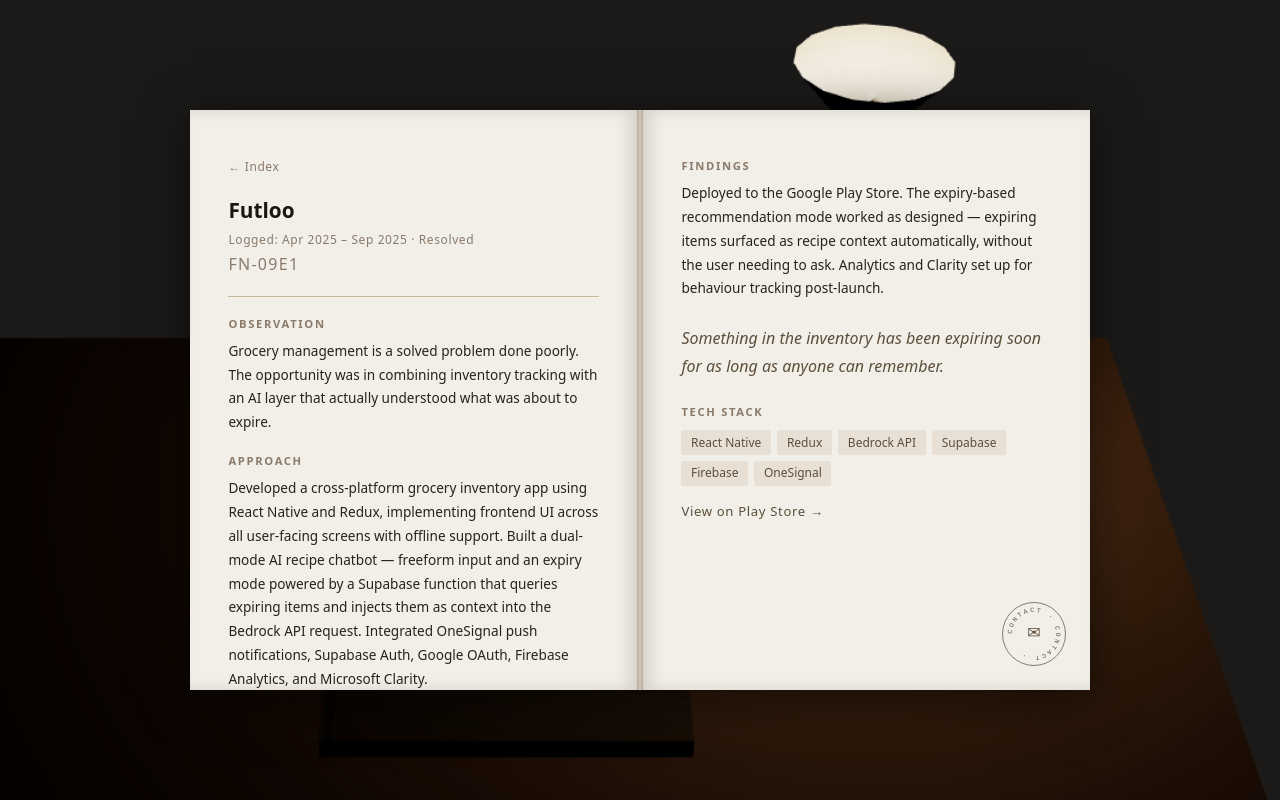
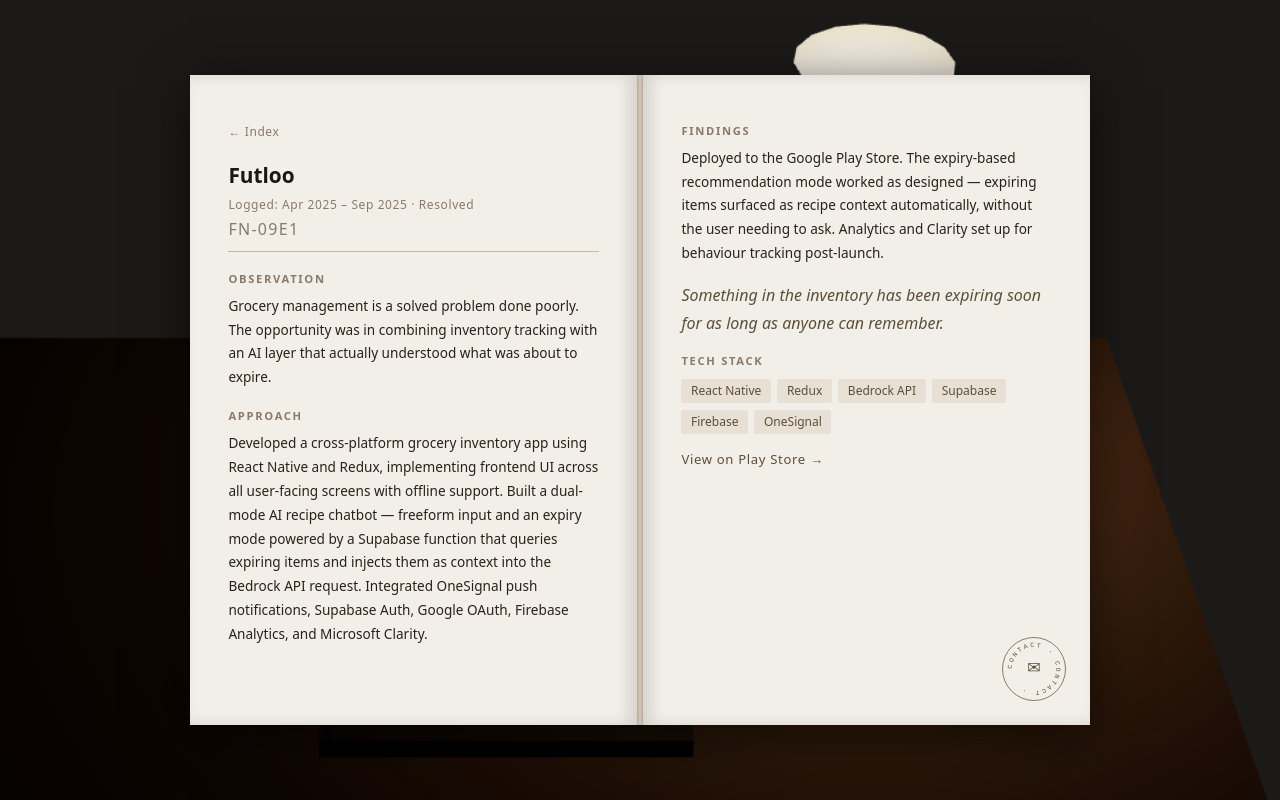
Before and after one commit to Deyad11/field-notes, a Next.js app: page /entry/futloo-ai in a window 1280 px wide. Built offline with nearby package versions, Linux system fonts and the light colour scheme.

Commit message:
fix: journal layout spacing and ID divider gap

```diff
--- a/app/components/MobileJournal.tsx
+++ b/app/components/MobileJournal.tsx
@@ -278,7 +278,7 @@
               margin: "0.2rem 0 0",
               letterSpacing: "0.08em",
               fontFamily: "var(--font-handwritten)",
-              minHeight: "1em",
+              minHeight: "1.2em",
             }}
           >
             {revealedId}
@@ -344,19 +344,23 @@
         </p>
       </div>
 
-      {entry.anomaly && revealedAnomaly && (
+      {entry.anomaly && (
+        <div style={{ minHeight: "3.5rem" }}>
+          {revealedAnomaly && (
             <p
               style={{
-            fontFamily: "var(--font-handwritten)",
                 fontSize: "1rem",
                 color: C.inkMid,
                 lineHeight: "1.8",
                 margin: 0,
                 fontStyle: "italic",
+                fontFamily: "var(--font-handwritten)",
               }}
             >
               {revealedAnomaly}
             </p>
+          )}
+        </div>
       )}
 
       <Divider />
@@ -596,7 +600,7 @@
           style={{
             flex: 1,
             overflowY: "auto",
-            padding: `${canGoBack ? "72px" : "1.5rem"} 1.6rem ${canGoForward ? "80px" : "2rem"}`,
+            padding: `${canGoBack ? "72px" : "1.5rem"} 1.6rem ${canGoForward ? "80px" : "4rem"}`,
             position: "relative",
           }}
         >
--- a/app/entry/[slug]/page.tsx
+++ b/app/entry/[slug]/page.tsx
@@ -31,7 +31,7 @@
       style={{
         display: "flex",
         width: "min(900px, 95vw)",
-        height: "min(580px, 80vh)",
+        minHeight: "min(580px, 80vh)",
         boxShadow: "0 8px 48px rgba(0,0,0,0.6)",
         opacity: journalOpen ? 1 : 0,
         transition: "opacity 1s ease 0.3s",
@@ -43,7 +43,7 @@
         style={{
           flex: 1,
           background: "#F2EFE9",
-          padding: "clamp(1.5rem, 4vw, 3rem) clamp(1.2rem, 3vw, 2.5rem)",
+          padding: "clamp(1.5rem, 4vw, 3rem) clamp(1.2rem, 3vw, 2.5rem) 5rem",
           borderRight: "none",
           boxShadow: "inset -8px 0 15px rgba(0,0,0,0.12)",
           display: "flex",
@@ -92,8 +92,6 @@
                 margin: "0.2rem 0 0",
                 letterSpacing: "0.08em",
                 fontFamily: "var(--font-handwritten)",
-
-                minHeight: "1em",
               }}
             >
               {revealedId}
@@ -105,7 +103,7 @@
           style={{
             border: "none",
             borderTop: "1px solid #C8B89A",
-            margin: "0",
+            margin: "-0.6rem 0 0",
           }}
         />
 
@@ -174,10 +172,10 @@
         style={{
           flex: 1,
           background: "#F2EFE9",
-          padding: "clamp(1.5rem, 4vw, 3rem) clamp(1.2rem, 3vw, 2.5rem)",
+          padding: "clamp(1.5rem, 4vw, 3rem) clamp(1.2rem, 3vw, 2.5rem) 5rem",
           display: "flex",
           flexDirection: "column",
-          gap: "1.5rem",
+          gap: "1rem",
           overflow: "hidden",
           boxShadow: "inset 8px 0 15px rgba(0,0,0,0.12)",
         }}
@@ -208,18 +206,22 @@
         </div>
 
         {entry.anomaly && revealedAnomaly && (
+          <div>
+            {revealedAnomaly && (
               <p
                 style={{
-              fontFamily: "var(--font-handwritten)",
                   fontSize: "1rem",
                   color: "#5C4F3A",
                   lineHeight: "1.75",
                   margin: 0,
                   fontStyle: "italic",
+                  fontFamily: "var(--font-handwritten)",
                 }}
               >
                 {revealedAnomaly}
               </p>
+            )}
+          </div>
         )}
         <div>
           <p
--- a/app/page.tsx
+++ b/app/page.tsx
@@ -19,7 +19,7 @@
         display: "flex",
         gap: "0",
         width: "min(900px, 95vw)",
-        height: "min(580px, 80vh)",
+        minHeight: "min(580px, 80vh)",
         boxShadow: "0 20px 40px rgba(0,0,0,0.2)",
         opacity: journalOpen ? 1 : 0,
         transition: "opacity 1s ease 0.3s",
```
Lines whose indentation alone changed are shown as unchanged.
